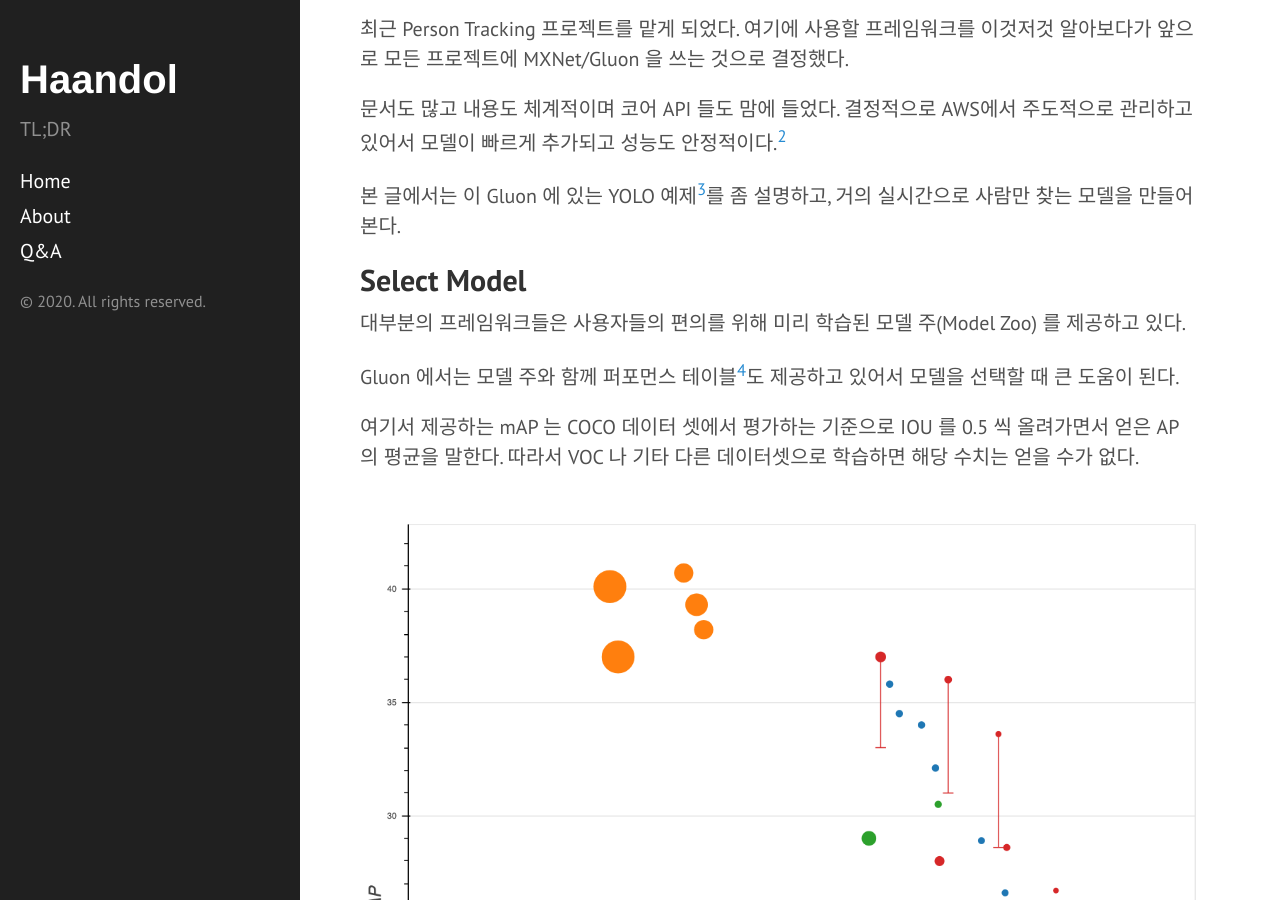
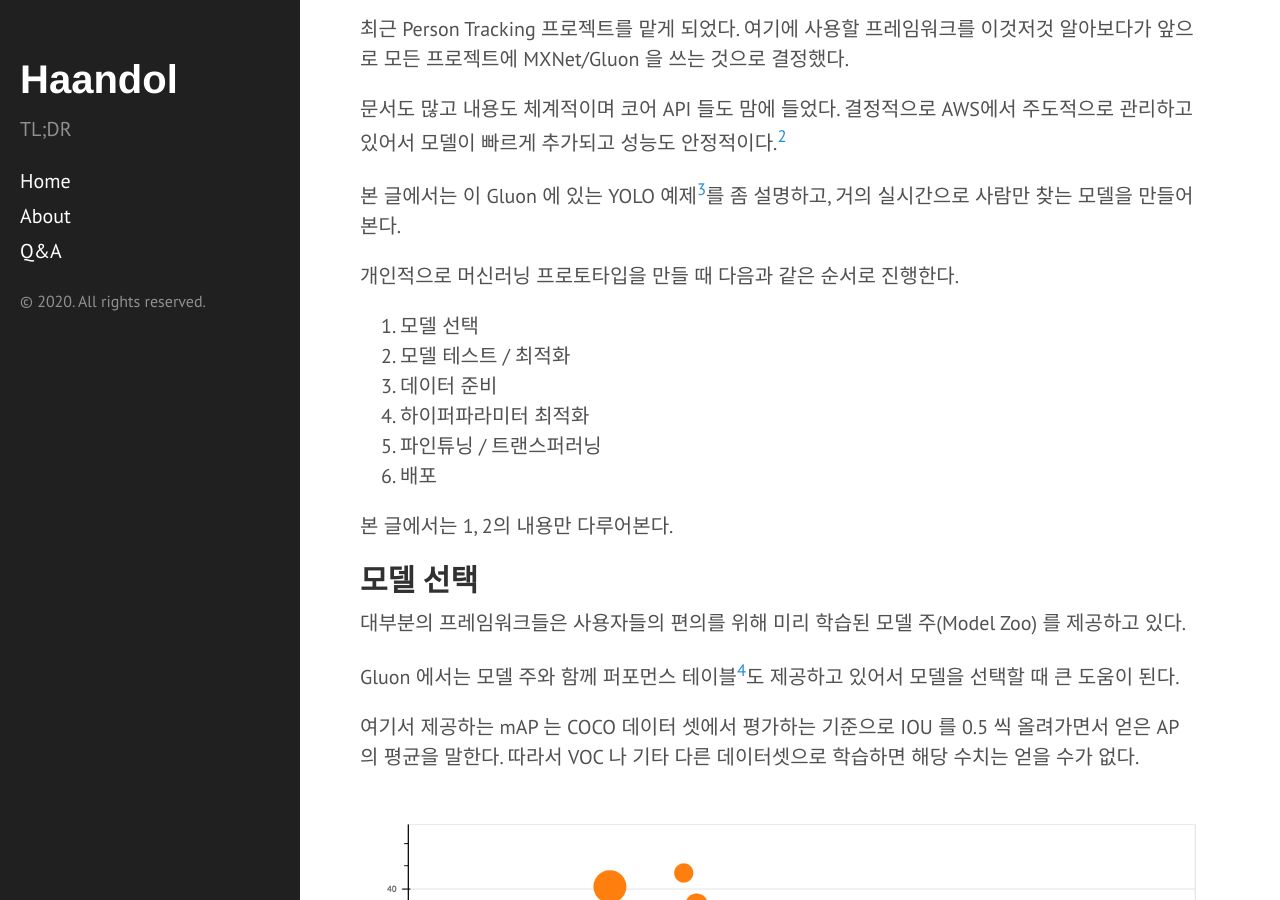
Before and after one commit to haandol/haandol.github.com, a Jekyll site: the page built from _posts/2020-02-22-object-detection-using-pretrained-model.md, in a window 1280 px wide and 900 px high, scrolled down 415 px. Built offline with Jekyll 4.4.1, drawn with Linux system fonts in a browser that asks for light colours; comment, search, counter and statistics services are not loaded; some of the changed text lies outside the part shown.

Commit message:
modify some texts

```diff
--- a/_posts/2020-02-22-object-detection-using-pretrained-model.md
+++ b/_posts/2020-02-22-object-detection-using-pretrained-model.md
@@ -22,7 +22,18 @@ publish: true
 
 본 글에서는 이 Gluon 에 있는 YOLO 예제[^3]를 좀 설명하고, 거의 실시간으로 사람만 찾는 모델을 만들어본다.
 
-## Select Model
+개인적으로 머신러닝 프로토타입을 만들 때 다음과 같은 순서로 진행한다.
+
+1. 모델 선택
+2. 모델 테스트 / 최적화
+3. 데이터 준비
+4. 하이퍼파라미터 최적화
+5. 파인튜닝 / 트랜스퍼러닝
+6. 배포
+
+본 글에서는 1, 2의 내용만 다루어본다.
+
+## 모델 선택
 
 대부분의 프레임워크들은 사용자들의 편의를 위해 미리 학습된 모델 주(Model Zoo) 를 제공하고 있다.
 
@@ -46,7 +57,7 @@ Gluon 에서는 모델 주와 함께 퍼포먼스 테이블[^4]도 제공하고
 
 그리고 동일한 모델에서 인풋 이미지를 416 으로 줄이면 속도를 220 으로 두배 올리면서도 mAP 는 1만 손해보면 된다. 개인 프로젝트에서는 가장 균형잡혀 보이는 `yolo3_darknet53_coco@416` 모델을 사용했다. 하지만 본 글에서는 속도를 조금 50% 더 올리고 mAP를 4 정도 손해보는 320 모델을 사용하겠다.
 
-## Detect Objects using YOLO
+## 모델 테스트
 
 코드는 예제[^3] 를 보면 알 수 있듯이 엄청 간단하다. utils 안에 있는 다양한 함수들(plot_bbox, plot_image 등)이 엄청 유용하다.
 
@@ -84,7 +95,7 @@ YOLO 는 FCL(Fully Connected Layer) 가 없기 때문에 다양한 크기의 이
 
 ![YOLO@608 result](/assets/img/20200222/fig2.png)
 
-### Detect Person Only
+### 모델 최적화
 
 시작하며 말했듯이 우리는 사람만 빠르게 찾는 모델을 만드는 것이 목표이다. 예제 코드에서 `class_IDs` 를 확인해서 사람이 아니면 드랍하는 방식으로 처리할 수 있다.
 
```
